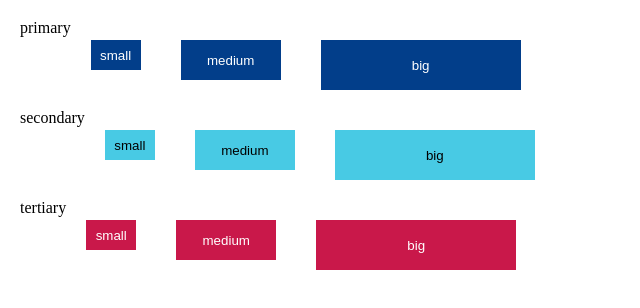
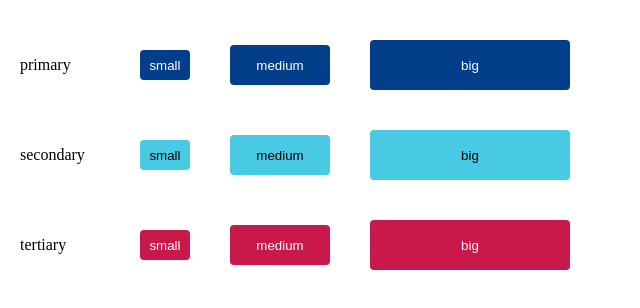
Before and after one commit to cotae-platform/cotae-ui, a React (Create React App) app: page /design-example in a window 1280 px wide. Shown: the top 308 px of the page, without its empty margins (0-640 px from the left). Built offline with nearby package versions, Linux system fonts and the light colour scheme.

Commit message:
style: button, design-example 페이지 스타일 수정

```diff
--- a/src/components/basic/buttons/Button.tsx
+++ b/src/components/basic/buttons/Button.tsx
@@ -1,4 +1,6 @@
 import { ReactNode } from 'react';
+
+import { Button } from './style';
 
 interface Props {
   type: 'primary' | 'secondary' | 'tertiary';
@@ -7,12 +9,12 @@ interface Props {
   children: ReactNode;
 }
 
-function Button({ size, type, onClick, children }: Props) {
+function CommonButton({ size, type, onClick, children }: Props) {
   return (
-    <button className={`${size}-button ${type}`} onClick={onClick} type="button">
+    <Button className={`${size}-button ${type}`} onClick={onClick} type="button">
       {children}
-    </button>
+    </Button>
   );
 }
 
-export default Button;
+export default CommonButton;
--- /dev/null
+++ b/src/components/basic/buttons/style.ts
@@ -0,0 +1,7 @@
+import styled from '@emotion/styled';
+
+const Button = styled.button`
+  border-radius: 4px;
+`;
+
+export { Button };
--- a/src/pages/DesignExample/index.tsx
+++ b/src/pages/DesignExample/index.tsx
@@ -2,14 +2,14 @@ import Button from '@src/components/basic/buttons/Button';
 import Column from '@src/components/basic/Grid/Column';
 import Row from '@src/components/basic/Grid/Row';
 
-import { Wrapper, Padding } from './style';
+import { Wrapper, Padding, Title } from './style';
 
 function DesignExamplePage() {
   return (
     <Wrapper>
       <Column>
-        <Row>
-          <p>primary</p>
+        <Row alignItems="center">
+          <Title>primary</Title>
           <Padding>
             <Button type="primary" size="small" onClick={() => {}}>
               small
@@ -26,8 +26,8 @@ function DesignExamplePage() {
             </Button>
           </Padding>
         </Row>
-        <Row>
-          <p>secondary</p>
+        <Row alignItems="center">
+          <Title>secondary</Title>
           <Padding>
             <Button type="secondary" size="small" onClick={() => {}}>
               small
@@ -44,8 +44,8 @@ function DesignExamplePage() {
             </Button>
           </Padding>
         </Row>
-        <Row>
-          <p>tertiary</p>
+        <Row alignItems="center">
+          <Title>tertiary</Title>
           <Padding>
             <Button type="tertiary" size="small" onClick={() => {}}>
               small
--- a/src/pages/DesignExample/style.ts
+++ b/src/pages/DesignExample/style.ts
@@ -8,4 +8,8 @@ const Padding = styled.div`
   padding: 20px;
 `;
 
-export { Wrapper, Padding };
+const Title = styled.div`
+  width: 100px;
+`;
+
+export { Wrapper, Padding, Title };
```
